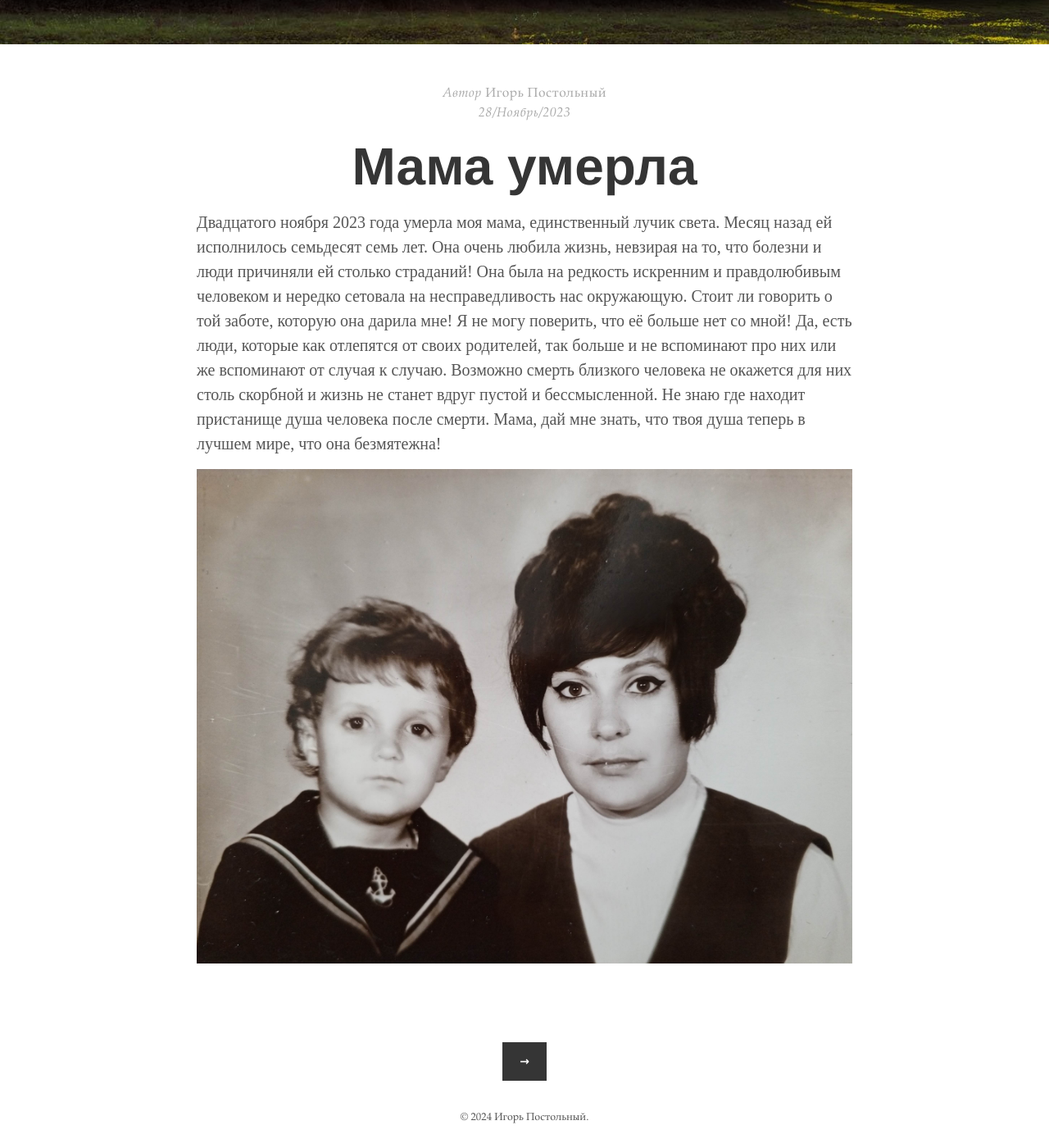
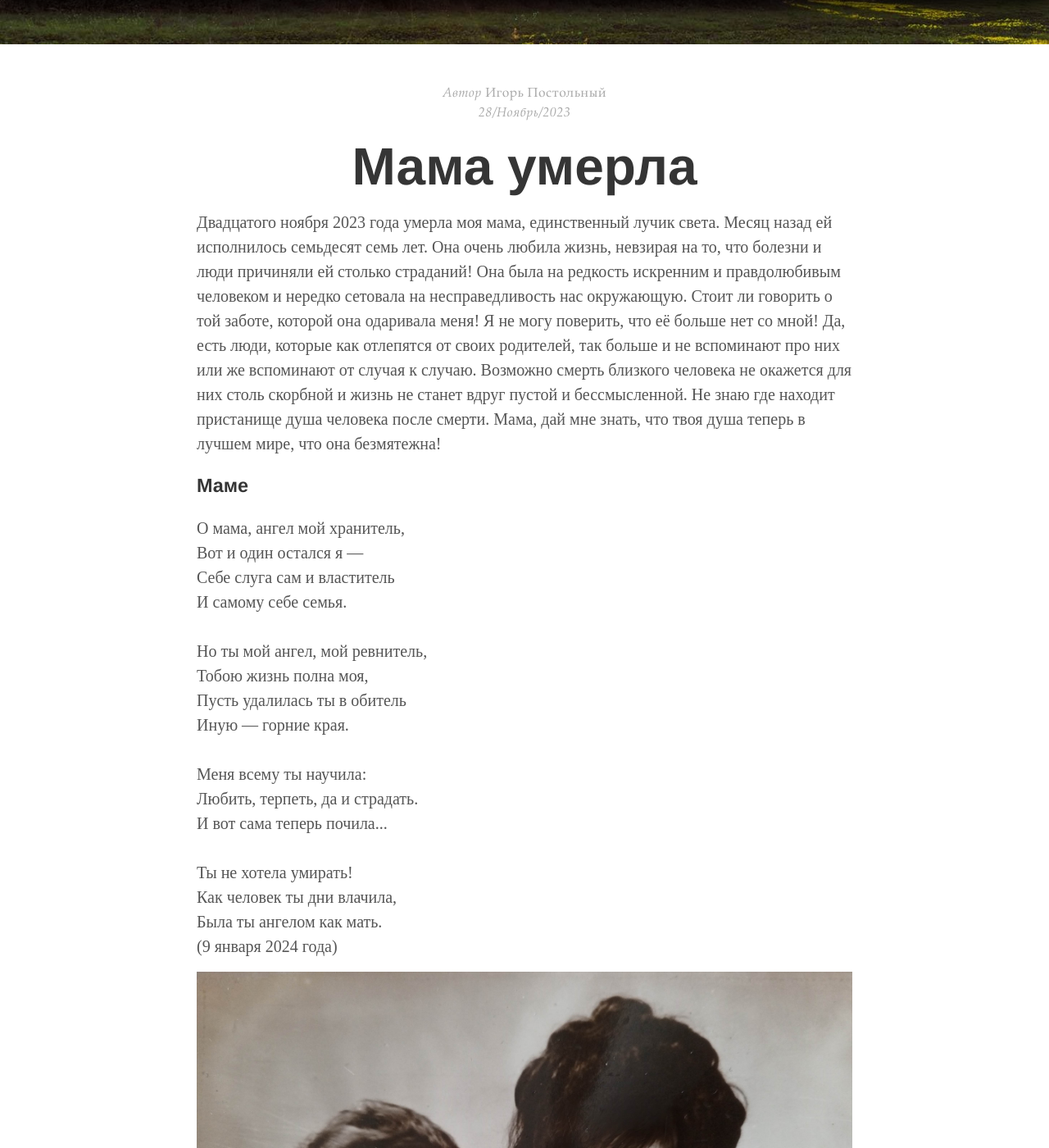
Before and after one commit to postolny/postolny.github.io, a Jekyll site: the page built from _posts/2023-11-28-mama.md, in a window 1280 px wide and 1400 px high, scrolled down 344 px. Shown: the whole window at 82% size. Built offline with Jekyll 4.4.1, drawn with Linux system fonts in a browser that asks for light colours.

Commit message:
Add files via upload

```diff
--- a/_posts/2023-11-28-mama.md
+++ b/_posts/2023-11-28-mama.md
@@ -5,8 +5,14 @@ description: ""
 comments: false
 categories:
 tags:
+sticky: true
+hidden: true
 ---
 
-Двадцатого ноября 2023 года умерла моя мама, единственный лучик света. Месяц назад ей исполнилось семьдесят семь лет. Она очень любила жизнь, невзирая на то, что болезни и люди причиняли ей столько страданий! Она была на редкость искренним и правдолюбивым человеком и нередко сетовала на несправедливость нас окружающую. Стоит ли говорить о той заботе, которую она дарила мне! Я не могу поверить, что её больше нет со мной! Да, есть люди, которые как отлепятся от своих родителей, так больше и не вспоминают про них или же вспоминают от случая к случаю. Возможно смерть близкого человека не окажется для них столь скорбной и жизнь не станет вдруг пустой и бессмысленной. Не знаю где находит пристанище душа человека после смерти. Мама, дай мне знать, что твоя душа теперь в лучшем мире, что она безмятежна!
+Двадцатого ноября 2023 года умерла моя мама, единственный лучик света. Месяц назад ей исполнилось семьдесят семь лет. Она очень любила жизнь, невзирая на то, что болезни и люди причиняли ей столько страданий! Она была на редкость искренним и правдолюбивым человеком и нередко сетовала на несправедливость нас окружающую. Стоит ли говорить о той заботе, которой она одаривала меня! Я не могу поверить, что её больше нет со мной! Да, есть люди, которые как отлепятся от своих родителей, так больше и не вспоминают про них или же вспоминают от случая к случаю. Возможно смерть близкого человека не окажется для них столь скорбной и жизнь не станет вдруг пустой и бессмысленной. Не знаю где находит пристанище душа человека после смерти. Мама, дай мне знать, что твоя душа теперь в лучшем мире, что она безмятежна!
+
+### Маме
+
+<p>О мама, ангел мой хранитель,<br>Вот и один остался я —<br>Себе слуга сам и властитель<br>И самому себе семья.<br><br>Но ты мой ангел, мой ревнитель,<br>Тобою жизнь полна моя,<br>Пусть удалилась ты в обитель<br>Иную — горние края.<br><br>Меня всему ты научила:<br>Любить, терпеть, да и страдать.<br>И вот сама теперь почила...<br><br>Ты не хотела умирать!<br>Как человек ты дни влачила,<br>Была ты ангелом как мать.<br>(9 января 2024 года)</p>
 
 ![мама]({{ site.baseurl }}/img/IMG_20231128_124048_512.jpg)
```
Also changed, not shown: _posts/2021-12-24-musescore.md (+0 -2 lines).
